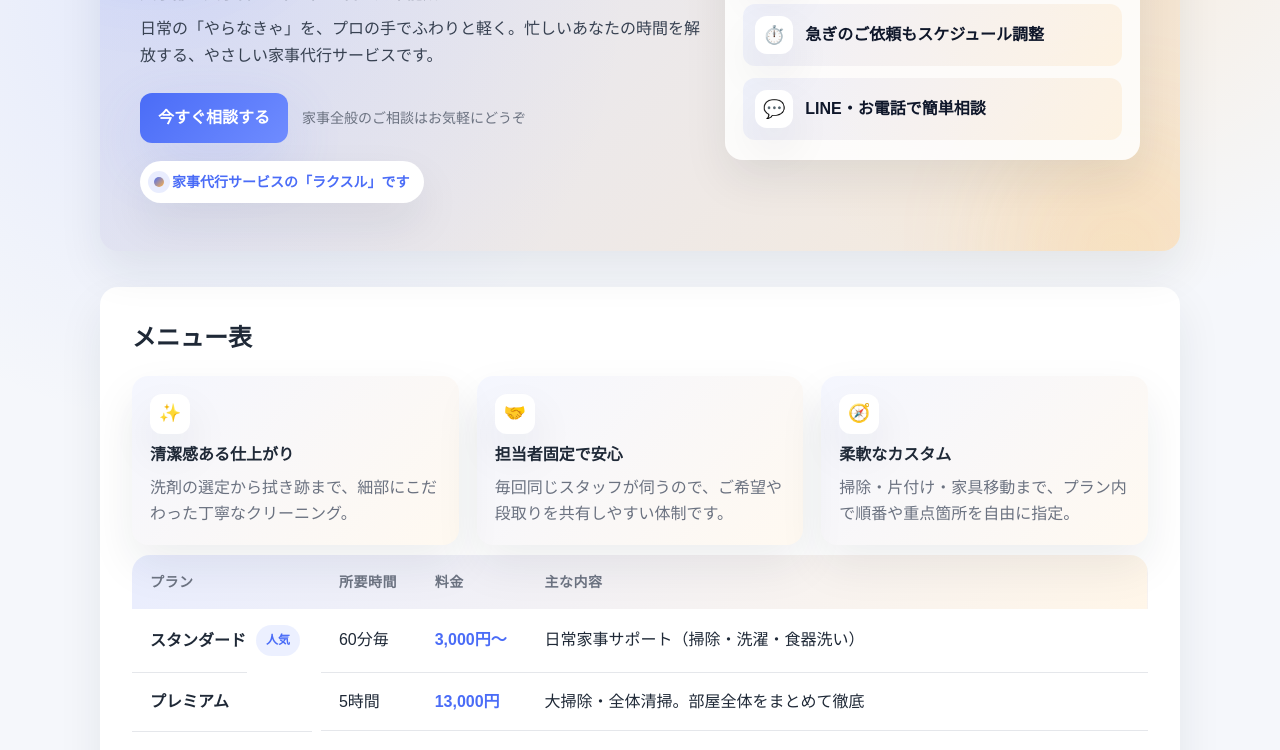
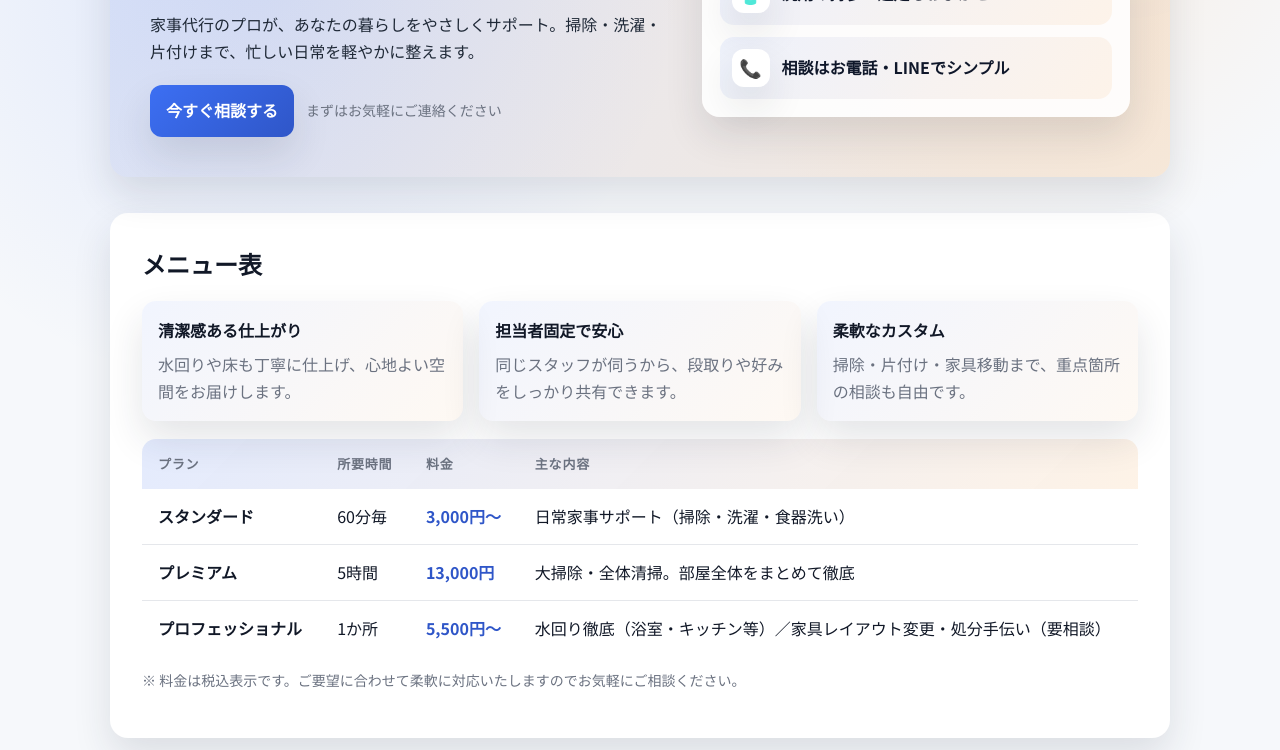
Before and after one commit to ryutsj1940-jpg/codex-rakusuru, a plain HTML site: page index.html in a window 1280 px wide. Shown: the part 245-995 px from the top of the page. Drawn offline with Linux system fonts and the light colour scheme.

Commit message:
Rebuild landing page from scratch

```diff
--- a/index.html
+++ b/index.html
@@ -4,150 +4,120 @@
   <meta charset="UTF-8">
   <meta name="viewport" content="width=device-width, initial-scale=1.0">
   <title>ラクスル - もっと自由に　あなたの時間</title>
+  <link rel="preconnect" href="https://fonts.googleapis.com">
+  <link rel="preconnect" href="https://fonts.gstatic.com" crossorigin>
+  <link href="https://fonts.googleapis.com/css2?family=Noto+Sans+JP:wght@400;500;700&family=Manrope:wght@600;700&display=swap" rel="stylesheet">
   <style>
     :root {
-      --bg: #f5f7fb;
-      --card: #ffffff;
-      --primary: #4a6cf7;
-      --accent: #ffb347;
-      --text: #1f2937;
+      --bg: #f6f8fb;
+      --surface: #ffffff;
+      --primary: #3c6ff3;
+      --primary-dark: #2f56c8;
+      --accent: #f7b267;
+      --text: #111827;
       --muted: #6b7280;
-      --shadow: 0 20px 45px rgba(31, 41, 55, 0.08);
       --radius: 18px;
-      --glow: 0 20px 60px rgba(74,108,247,0.16);
-      font-family: 'Noto Sans JP', 'Hiragino Sans', '游ゴシック体', sans-serif;
+      --shadow: 0 18px 38px rgba(31, 41, 55, 0.12);
     }
+
+    * { box-sizing: border-box; }
 
     body {
       margin: 0;
-      background: radial-gradient(circle at 15% 20%, rgba(74,108,247,0.10), transparent 30%),
-                  radial-gradient(circle at 85% 10%, rgba(255,179,71,0.16), transparent 28%),
+      background: radial-gradient(circle at 20% 20%, rgba(60, 111, 243, 0.12), transparent 32%),
+                  radial-gradient(circle at 80% 10%, rgba(247, 178, 103, 0.16), transparent 28%),
                   var(--bg);
       color: var(--text);
-      line-height: 1.6;
+      font-family: 'Noto Sans JP', 'Hiragino Sans', '游ゴシック体', sans-serif;
+      line-height: 1.7;
     }
 
     .container {
-      max-width: 1080px;
+      max-width: 1100px;
       margin: 0 auto;
-      padding: 64px 20px 84px;
+      padding: 56px 20px 80px;
     }
 
     header {
-      background: linear-gradient(135deg, rgba(74,108,247,0.12), rgba(255,179,71,0.18));
+      background: linear-gradient(120deg, rgba(60, 111, 243, 0.12), rgba(247, 178, 103, 0.22));
       border-radius: var(--radius);
-      padding: 48px 40px;
+      padding: 40px;
       box-shadow: var(--shadow);
+      overflow: hidden;
       position: relative;
-      overflow: hidden;
       isolation: isolate;
     }
 
-    header::before,
     header::after {
-      content: '';
+      content: "";
       position: absolute;
-      border-radius: 50%;
-      filter: blur(60px);
-      opacity: 0.75;
-      z-index: -1;
-    }
-
-    header::before {
       width: 260px;
       height: 260px;
-      background: rgba(74,108,247,0.18);
-      top: -120px;
-      left: -80px;
-    }
-
-    header::after {
-      width: 240px;
-      height: 240px;
-      background: rgba(255,179,71,0.22);
-      bottom: -120px;
-      right: -60px;
+      background: radial-gradient(circle, rgba(60, 111, 243, 0.18), transparent 60%);
+      filter: blur(40px);
+      right: -80px;
+      top: -80px;
+      z-index: -1;
     }
 
     .hero {
       display: grid;
-      grid-template-columns: 1.15fr 0.85fr;
-      gap: 24px;
+      grid-template-columns: 1.1fr 0.9fr;
+      gap: 28px;
       align-items: center;
     }
 
     h1 {
-      margin: 0 0 12px;
+      margin: 0 0 10px;
       font-size: 32px;
       letter-spacing: 0.06em;
+      font-family: 'Manrope', 'Noto Sans JP', sans-serif;
     }
 
     .intro {
-      margin: 0 0 8px;
+      margin: 0 0 14px;
+      color: var(--muted);
       font-weight: 600;
-      color: var(--muted);
     }
 
-    .lede {
+    .lead {
       margin: 0;
-      max-width: 640px;
-      color: #374151;
-      line-height: 1.7;
-    }
-
-    .badge {
-      display: inline-flex;
-      align-items: center;
-      gap: 8px;
-      padding: 10px 14px;
-      background: var(--card);
-      border-radius: 999px;
-      box-shadow: var(--shadow);
-      color: var(--primary);
-      font-weight: 700;
-      margin-top: 18px;
-      font-size: 14px;
-    }
-
-    .badge span {
-      display: inline-block;
-      width: 10px;
-      height: 10px;
-      background: linear-gradient(135deg, var(--primary), var(--accent));
-      border-radius: 50%;
-      box-shadow: 0 0 0 6px rgba(74,108,247,0.12);
+      color: #1f2937;
     }
 
     .cta-row {
       display: flex;
       flex-wrap: wrap;
       align-items: center;
-      gap: 14px;
-      margin-top: 24px;
+      gap: 12px;
+      margin-top: 20px;
     }
 
     .cta {
       display: inline-flex;
       align-items: center;
       gap: 10px;
-      background: linear-gradient(135deg, var(--primary), #6f8cff);
+      padding: 12px 16px;
+      border-radius: 12px;
       color: #fff;
-      padding: 12px 18px;
-      border-radius: 12px;
+      background: linear-gradient(135deg, var(--primary), var(--primary-dark));
       text-decoration: none;
       font-weight: 700;
-      box-shadow: var(--glow);
+      box-shadow: var(--shadow);
       transition: transform 0.15s ease, box-shadow 0.15s ease;
     }
 
-    .cta:hover { transform: translateY(-1px); }
+    .cta:hover {
+      transform: translateY(-2px);
+      box-shadow: 0 18px 38px rgba(60, 111, 243, 0.28);
+    }
 
     .subtle { color: var(--muted); font-size: 14px; }
 
     .hero-card {
-      background: rgba(255, 255, 255, 0.86);
+      background: rgba(255, 255, 255, 0.9);
       border-radius: var(--radius);
-      padding: 20px 18px;
+      padding: 18px;
       box-shadow: var(--shadow);
       display: grid;
       gap: 12px;
@@ -157,19 +127,19 @@
       display: flex;
       align-items: center;
       gap: 12px;
-      padding: 12px 12px;
-      border-radius: 12px;
-      background: linear-gradient(120deg, rgba(74,108,247,0.08), rgba(255,179,71,0.12));
+      padding: 12px;
+      border-radius: 14px;
+      background: linear-gradient(130deg, rgba(60, 111, 243, 0.08), rgba(247, 178, 103, 0.12));
+      font-weight: 700;
       color: #0f172a;
-      font-weight: 700;
     }
 
     .hero-icon {
       width: 38px;
       height: 38px;
-      border-radius: 12px;
       display: grid;
       place-items: center;
+      border-radius: 12px;
       background: #fff;
       box-shadow: var(--shadow);
       font-size: 18px;
@@ -177,109 +147,77 @@
 
     section {
       margin-top: 36px;
-      background: var(--card);
+      background: var(--surface);
       border-radius: var(--radius);
       box-shadow: var(--shadow);
       padding: 32px;
     }
 
     section h2 {
-      margin: 0 0 18px;
+      margin: 0 0 16px;
       font-size: 24px;
+      font-family: 'Manrope', 'Noto Sans JP', sans-serif;
     }
 
-    .features {
+    .feature-grid {
       display: grid;
-      grid-template-columns: repeat(3, 1fr);
-      gap: 18px;
-      margin-top: 10px;
+      grid-template-columns: repeat(auto-fit, minmax(240px, 1fr));
+      gap: 16px;
+      margin-bottom: 18px;
     }
 
     .feature-card {
-      padding: 18px;
-      border-radius: 16px;
-      background: linear-gradient(135deg, rgba(74,108,247,0.06), rgba(255,179,71,0.08));
+      padding: 16px;
+      border-radius: 14px;
+      background: linear-gradient(135deg, rgba(60, 111, 243, 0.07), rgba(247, 178, 103, 0.08));
       box-shadow: var(--shadow);
-      display: grid;
-      gap: 8px;
     }
 
-    .feature-icon {
-      width: 40px;
-      height: 40px;
-      border-radius: 12px;
-      display: grid;
-      place-items: center;
-      background: #fff;
-      font-size: 18px;
-      box-shadow: var(--shadow);
-    }
+    .feature-card strong { display: block; margin-bottom: 6px; }
 
     .feature-card p { margin: 0; color: var(--muted); }
 
     .menu-table {
       width: 100%;
       border-collapse: collapse;
+      border-radius: 14px;
       overflow: hidden;
-      border-radius: var(--radius);
-      margin-top: 10px;
+      background: #fff;
     }
 
-    .menu-table thead {
-      background: linear-gradient(135deg, rgba(74,108,247,0.12), rgba(255,179,71,0.12));
-    }
+    .menu-table thead { background: linear-gradient(135deg, rgba(60, 111, 243, 0.14), rgba(247, 178, 103, 0.16)); }
 
     .menu-table th, .menu-table td {
-      padding: 16px 18px;
+      padding: 14px 16px;
       text-align: left;
     }
 
     .menu-table th {
+      font-size: 13px;
+      letter-spacing: 0.06em;
       color: var(--muted);
-      font-size: 14px;
-      letter-spacing: 0.04em;
+      text-transform: uppercase;
     }
 
-    .menu-table tr + tr td { border-top: 1px solid #e5e7eb; }
+    .menu-table tbody tr + tr td { border-top: 1px solid #e5e7eb; }
 
-    .menu-table tbody tr:hover {
-      background: rgba(74,108,247,0.06);
-      transition: background 0.2s ease;
+    .menu-table tbody tr:hover { background: rgba(60, 111, 243, 0.06); transition: background 0.2s ease; }
+
+    .plan-name { font-weight: 700; color: var(--text); }
+
+    .price { color: var(--primary-dark); font-weight: 700; }
+
+    .note { margin-top: 12px; color: var(--muted); font-size: 14px; }
+
+    @media (max-width: 840px) {
+      .hero { grid-template-columns: 1fr; }
+      header { padding: 32px; }
     }
 
-    .plan {
-      display: inline-flex;
-      align-items: center;
-      gap: 10px;
-      font-weight: 700;
-      color: var(--text);
-    }
-
-    .pill {
-      background: rgba(74,108,247,0.1);
-      color: var(--primary);
-      padding: 6px 10px;
-      border-radius: 999px;
-      font-size: 12px;
-      font-weight: 700;
-    }
-
-    .highlight { color: var(--primary); font-weight: 700; }
-
-    .note { margin-top: 14px; color: var(--muted); font-size: 14px; }
-
-    @media (max-width: 900px) {
-      .hero { grid-template-columns: 1fr; }
-    }
-
-    @media (max-width: 720px) {
+    @media (max-width: 640px) {
       h1 { font-size: 26px; }
       section { padding: 24px; }
-      .features { grid-template-columns: repeat(auto-fit, minmax(220px, 1fr)); }
-      .menu-table th, .menu-table td { padding: 12px; }
       .container { padding: 36px 16px 56px; }
-      .cta-row { align-items: flex-start; }
-      .subtle { line-height: 1.5; }
     }
   </style>
 </head>
@@ -290,25 +228,24 @@
         <div>
           <h1>ラクスル - もっと自由に　あなたの時間</h1>
           <p class="intro">文学部　文学科　4年３組36番　辻本龍成</p>
-          <p class="lede">日常の「やらなきゃ」を、プロの手でふわりと軽く。忙しいあなたの時間を解放する、やさしい家事代行サービスです。</p>
+          <p class="lead">家事代行のプロが、あなたの暮らしをやさしくサポート。掃除・洗濯・片付けまで、忙しい日常を軽やかに整えます。</p>
           <div class="cta-row">
             <a class="cta" href="tel:000-0000-0000">今すぐ相談する</a>
-            <span class="subtle">家事全般のご相談はお気軽にどうぞ</span>
+            <span class="subtle">まずはお気軽にご連絡ください</span>
           </div>
-          <div class="badge"><span></span>家事代行サービスの「ラクスル」です</div>
         </div>
         <div class="hero-card">
           <div class="hero-item">
             <div class="hero-icon">🧹</div>
-            1回からOKの日常お手伝い
+            1回から頼める日常お手伝い
           </div>
           <div class="hero-item">
-            <div class="hero-icon">⏱️</div>
-            急ぎのご依頼もスケジュール調整
+            <div class="hero-icon">🧴</div>
+            洗剤の持参・選定もおまかせ
           </div>
           <div class="hero-item">
-            <div class="hero-icon">💬</div>
-            LINE・お電話で簡単相談
+            <div class="hero-icon">📞</div>
+            相談はお電話・LINEでシンプル
           </div>
         </div>
       </div>
@@ -316,21 +253,18 @@
 
     <section>
       <h2>メニュー表</h2>
-      <div class="features">
+      <div class="feature-grid">
         <div class="feature-card">
-          <div class="feature-icon">✨</div>
           <strong>清潔感ある仕上がり</strong>
-          <p>洗剤の選定から拭き跡まで、細部にこだわった丁寧なクリーニング。</p>
+          <p>水回りや床も丁寧に仕上げ、心地よい空間をお届けします。</p>
         </div>
         <div class="feature-card">
-          <div class="feature-icon">🤝</div>
           <strong>担当者固定で安心</strong>
-          <p>毎回同じスタッフが伺うので、ご希望や段取りを共有しやすい体制です。</p>
+          <p>同じスタッフが伺うから、段取りや好みをしっかり共有できます。</p>
         </div>
         <div class="feature-card">
-          <div class="feature-icon">🧭</div>
           <strong>柔軟なカスタム</strong>
-          <p>掃除・片付け・家具移動まで、プラン内で順番や重点箇所を自由に指定。</p>
+          <p>掃除・片付け・家具移動まで、重点箇所の相談も自由です。</p>
         </div>
       </div>
       <table class="menu-table">
@@ -344,26 +278,26 @@
         </thead>
         <tbody>
           <tr>
-            <td class="plan">スタンダード <span class="pill">人気</span></td>
+            <td class="plan-name">スタンダード</td>
             <td>60分毎</td>
-            <td class="highlight">3,000円〜</td>
+            <td class="price">3,000円〜</td>
             <td>日常家事サポート（掃除・洗濯・食器洗い）</td>
           </tr>
           <tr>
-            <td class="plan">プレミアム</td>
+            <td class="plan-name">プレミアム</td>
             <td>5時間</td>
-            <td class="highlight">13,000円</td>
+            <td class="price">13,000円</td>
             <td>大掃除・全体清掃。部屋全体をまとめて徹底</td>
           </tr>
           <tr>
-            <td class="plan">プロフェッショナル</td>
+            <td class="plan-name">プロフェッショナル</td>
             <td>1か所</td>
-            <td class="highlight">5,500円〜</td>
+            <td class="price">5,500円〜</td>
             <td>水回り徹底（浴室・キッチン等）／家具レイアウト変更・処分手伝い（要相談）</td>
           </tr>
         </tbody>
       </table>
-      <p class="note">※ 料金は税込表示です。ご要望に応じて柔軟に対応いたしますのでお気軽にご相談ください。</p>
+      <p class="note">※ 料金は税込表示です。ご要望に合わせて柔軟に対応いたしますのでお気軽にご相談ください。</p>
     </section>
   </div>
 </body>
```
